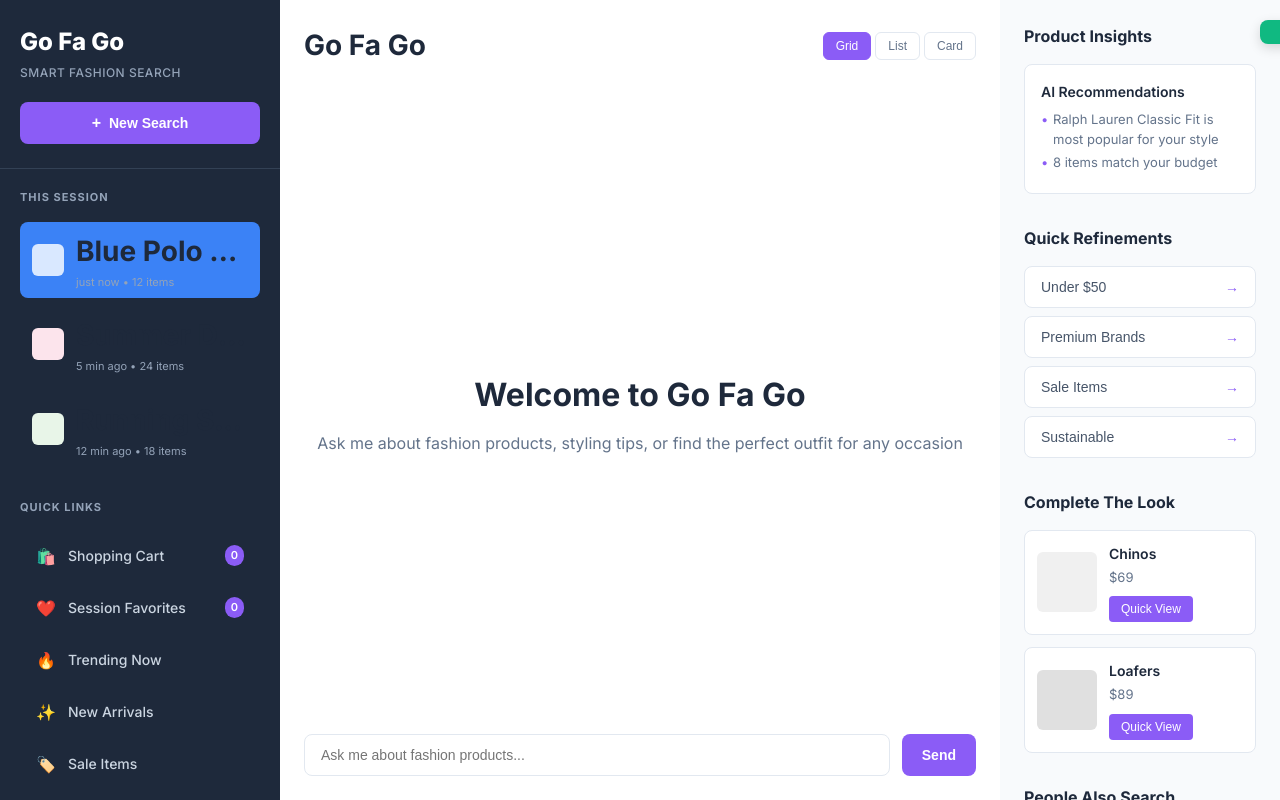
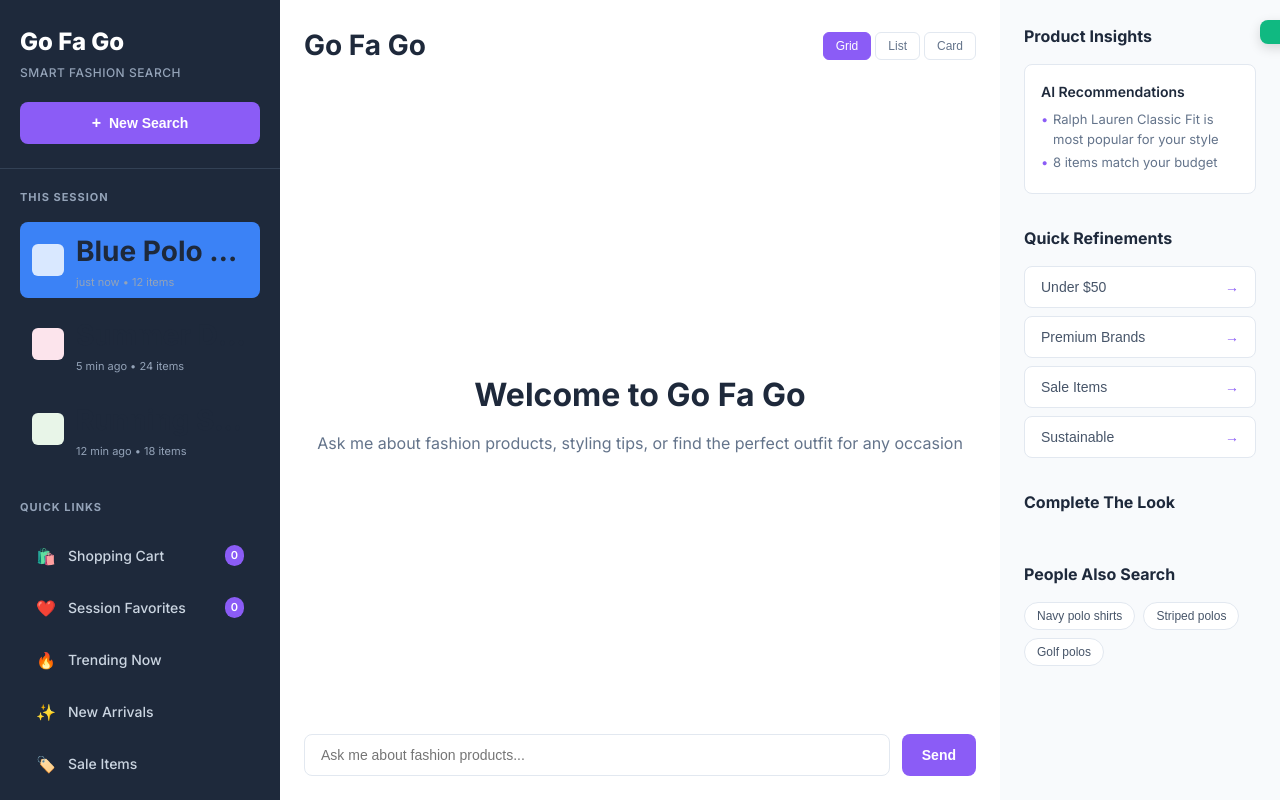
Before and after one commit to raja-datascientist/GoFaGo, a Flask app: page / in a window 1280 px wide. Run offline with Flask 3, Linux system fonts and the light colour scheme; some libraries are stand-ins or nearby versions.

Commit message:
Fix: product images, view button, dynamic recommendations

```diff
--- a/frontend_python/static/script.js
+++ b/frontend_python/static/script.js
@@ -260,8 +260,8 @@ class StyleAI {
 
         productGrid.innerHTML = '';
 
-        products.forEach(product => {
-            const productCard = this.createProductCard(product);
+        products.forEach((product, index) => {
+            const productCard = this.createProductCard(product, index);
             productGrid.appendChild(productCard);
         });
 
@@ -269,28 +269,36 @@ class StyleAI {
         productGrid.scrollIntoView({ behavior: 'smooth', block: 'nearest' });
     }
 
-    createProductCard(product) {
+    createProductCard(product, index = 0) {
         const card = document.createElement('div');
+        const productId = product.product_id || product.id || `product_${index}`;
         card.className = 'product-card';
-        card.dataset.productId = product.id;
+        card.dataset.productId = productId;
 
-        const colorClass = product.imageColor || 'blue';
+        // Use image URL if available, otherwise use color class as fallback
+        const imageUrl = product.image_url || product.imageUrl || '';
+        const colorClass = product.imageColor || ['blue', 'green', 'pink', 'yellow', 'purple', 'gray'][index % 6];
+
+        const productName = product.name || product.title || 'Product Name';
+        const productBrand = product.brand || 'Brand';
+        const productPrice = product.price || product.current_price || '0.00';
+        const matchScore = product.matchPercentage || Math.floor(Math.random() * 10) + 85;
 
         card.innerHTML = `
-            <div class="product-image ${colorClass}">
-                <button class="favorite-btn" onclick="styleAI.toggleFavorite('${product.id}')">♡</button>
+            <div class="product-image ${colorClass}" ${imageUrl ? `style="background-image: url(${imageUrl}); background-size: cover; background-position: center;"` : ''}>
+                <button class="favorite-btn" onclick="styleAI.toggleFavorite('${productId}')">♡</button>
                 <div class="match-badge">
-                    <span class="match-percentage">${product.matchPercentage || 90}</span>
+                    <span class="match-percentage">${matchScore}</span>
                     <span class="match-text">match</span>
                 </div>
             </div>
             <div class="product-info">
-                <div class="product-brand">${product.brand || 'Brand'}</div>
-                <div class="product-name">${product.name || product.title || 'Product Name'}</div>
-                <div class="product-price">$${product.price || '0.00'}</div>
+                <div class="product-brand">${productBrand}</div>
+                <div class="product-name">${productName}</div>
+                <div class="product-price">$${productPrice}</div>
                 <div class="product-actions">
-                    <button class="action-btn view-btn-action" onclick="styleAI.openQuickView('${product.id}')">👁️ View</button>
-                    <button class="action-btn add-btn-action" onclick="styleAI.addToCart('${product.id}')">🛍️ Add</button>
+                    <button class="action-btn view-btn-action" onclick="styleAI.openQuickView('${productId}')">👁️ View</button>
+                    <button class="action-btn add-btn-action" onclick="styleAI.addToCart('${productId}')">🛍️ Add</button>
                 </div>
             </div>
         `;
@@ -328,13 +336,10 @@ class StyleAI {
         // Try to find product in displayed products first
         let product = null;
         if (this.productsData) {
-            product = this.productsData.find(p => p.id === productId);
-        }
-
-        // Fallback to mock data if not found
-        if (!product) {
-            const products = this.getProductData();
-            product = products.find(p => p.id === productId);
+            product = this.productsData.find(p => {
+                const pId = p.product_id || p.id || '';
+                return pId === productId;
+            });
         }
 
         if (!product) {
@@ -347,40 +352,52 @@ class StyleAI {
         // Fetch recommendations for this product
         this.loadRecommendations(productId);
 
-        // Update modal content
-        document.querySelector('.product-brand').textContent = (product.brand || 'Brand').toUpperCase();
-        document.querySelector('.product-name').textContent = product.name || product.title || 'Product Name';
-        document.querySelector('.product-price').textContent = `$${product.price || '0.00'}`;
+        // Update modal content with real product data
+        const brandEl = document.querySelector('.product-brand');
+        if (brandEl) brandEl.textContent = (product.brand || 'Brand').toUpperCase();
+
+        const nameEl = document.querySelector('.product-name');
+        if (nameEl) nameEl.textContent = product.name || product.title || 'Product Name';
+
+        const priceEl = document.querySelector('.product-price');
+        if (priceEl) priceEl.textContent = `$${product.price || product.current_price || '0.00'}`;
 
         const vendorUrl = document.querySelector('.vendor-url');
         if (vendorUrl) {
-            vendorUrl.textContent = `🔗 ${product.vendor || 'vendor.com'}`;
-            vendorUrl.href = product.vendorUrl || '#';
+            const vendor = product.brand || 'vendor.com';
+            vendorUrl.textContent = `🔗 ${vendor}`;
+            vendorUrl.href = product.product_url || product.productUrl || '#';
         }
 
-        // Update rating if exists
-        const rating = product.rating || 4.5;
-        const reviews = product.reviews || '1.2k';
-        if (document.querySelector('.stars')) {
-            document.querySelector('.stars').textContent = '★'.repeat(Math.floor(rating)) + '☆'.repeat(5 - Math.floor(rating));
-            document.querySelector('.rating-text').textContent = `${rating} (${reviews} reviews)`;
+        // Update image if available
+        const mainImage = document.getElementById('mainImage');
+        if (mainImage && product.image_url) {
+            mainImage.style.backgroundImage = `url(${product.image_url})`;
+            mainImage.style.backgroundSize = 'cover';
+            mainImage.style.backgroundPosition = 'center';
         }
 
         // Update features
         const featuresList = document.querySelector('.features ul');
-        if (featuresList && product.features) {
+        if (featuresList) {
             featuresList.innerHTML = '';
-            product.features.forEach(feature => {
-                const li = document.createElement('li');
-                li.textContent = feature;
-                featuresList.appendChild(li);
-            });
+            // Create features from product data
+            const description = product.detailed_description || product.description || '';
+            if (description) {
+                const features = description.split('.').slice(0, 3).filter(f => f.trim());
+                features.forEach(feature => {
+                    const li = document.createElement('li');
+                    li.textContent = feature.trim() + '.';
+                    featuresList.appendChild(li);
+                });
+            }
         }
 
         // Update match badge
-        const matchPercentage = product.matchPercentage || 90;
-        if (document.querySelector('.modal-left .match-percentage')) {
-            document.querySelector('.modal-left .match-percentage').textContent = matchPercentage;
+        const matchPercentage = Math.floor(Math.random() * 10) + 85;
+        const matchBadge = document.querySelector('.modal-left .match-percentage');
+        if (matchBadge) {
+            matchBadge.textContent = matchPercentage;
         }
 
         // Show modal
@@ -410,23 +427,32 @@ class StyleAI {
     }
 
     displayRecommendations(products) {
-        const lookItemsContainer = document.querySelector('.look-items');
+        const lookItemsContainer = document.getElementById('lookItems');
         if (!lookItemsContainer) return;
 
         lookItemsContainer.innerHTML = '';
 
-        products.slice(0, 2).forEach(product => {
+        const displayProducts = products.slice(0, 2);
+
+        if (displayProducts.length === 0) {
+            lookItemsContainer.innerHTML = '<p style="color: #64748b; font-size: 14px;">No recommendations available yet.</p>';
+            return;
+        }
+
+        displayProducts.forEach((product, index) => {
             const lookItem = document.createElement('div');
             lookItem.className = 'look-item';
 
+            const productId = product.product_id || product.id || `rec_${index}`;
             const color = this.getRandomColor();
+            const imageUrl = product.image_url || product.imageUrl || '';
 
             lookItem.innerHTML = `
-                <div class="look-image" style="background-color: ${color};"></div>
+                <div class="look-image" style="background-color: ${color}; ${imageUrl ? `background-image: url(${imageUrl}); background-size: cover; background-position: center;` : ''}"></div>
                 <div class="look-info">
-                    <div class="look-name">${product.name || product.title}</div>
-                    <div class="look-price">$${product.price}</div>
-                    <button class="quick-view-btn" onclick="styleAI.openQuickView('${product.id}')">Quick View</button>
+                    <div class="look-name">${product.name || product.title || 'Product'}</div>
+                    <div class="look-price">$${product.price || product.current_price || '0.00'}</div>
+                    <button class="quick-view-btn" onclick="styleAI.openQuickView('${productId}')">Quick View</button>
                 </div>
             `;
 
--- a/frontend_python/templates/index.html
+++ b/frontend_python/templates/index.html
@@ -163,23 +163,8 @@
                 <!-- Complete The Look -->
                 <div class="complete-look-section">
                     <h3>Complete The Look</h3>
-                    <div class="look-items">
-                        <div class="look-item">
-                            <div class="look-image" style="background-color: #f0f0f0;"></div>
-                            <div class="look-info">
-                                <div class="look-name">Chinos</div>
-                                <div class="look-price">$69</div>
-                                <button class="quick-view-btn">Quick View</button>
-                            </div>
-                        </div>
-                        <div class="look-item">
-                            <div class="look-image" style="background-color: #e0e0e0;"></div>
-                            <div class="look-info">
-                                <div class="look-name">Loafers</div>
-                                <div class="look-price">$89</div>
-                                <button class="quick-view-btn">Quick View</button>
-                            </div>
-                        </div>
+                    <div class="look-items" id="lookItems">
+                        <!-- Recommendations will be loaded here dynamically -->
                     </div>
                 </div>
 
```
